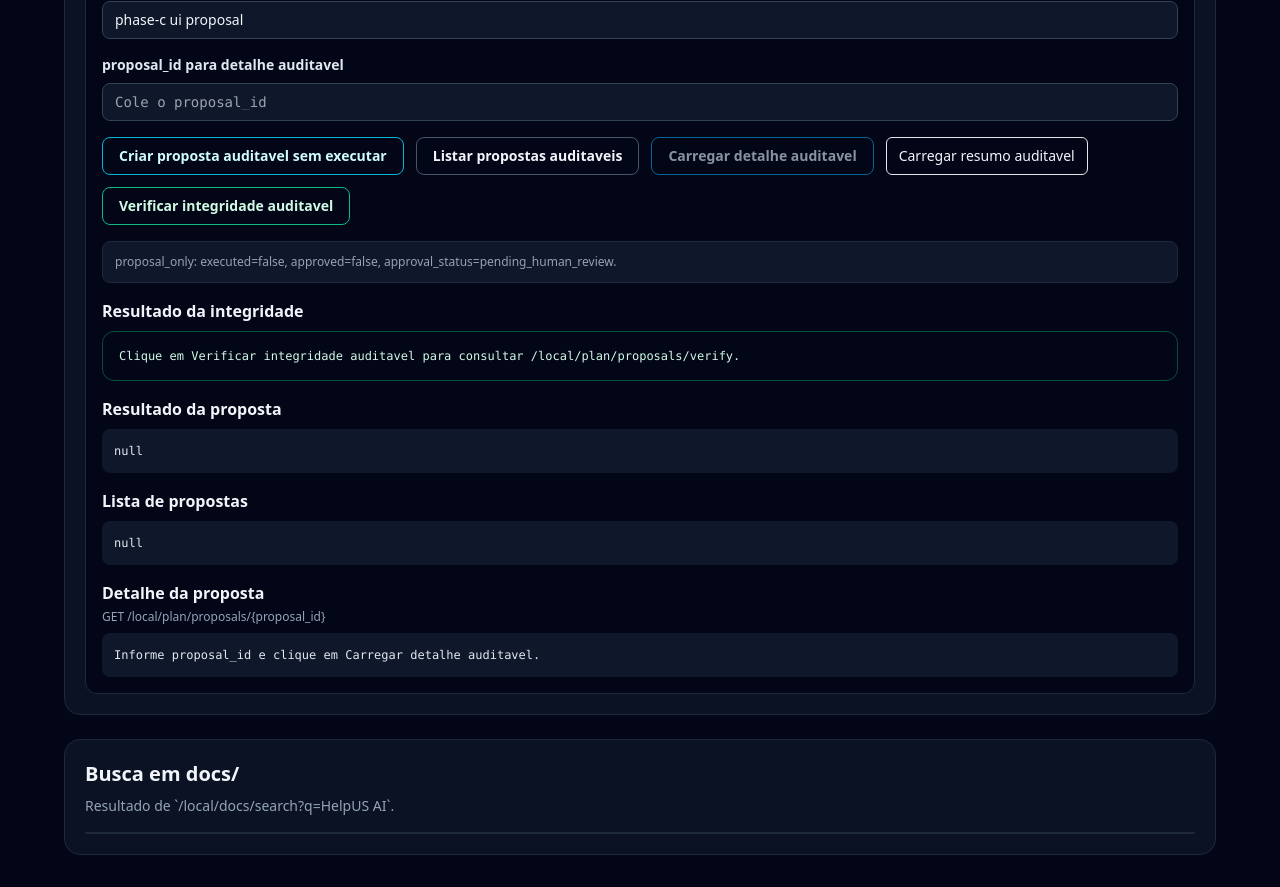
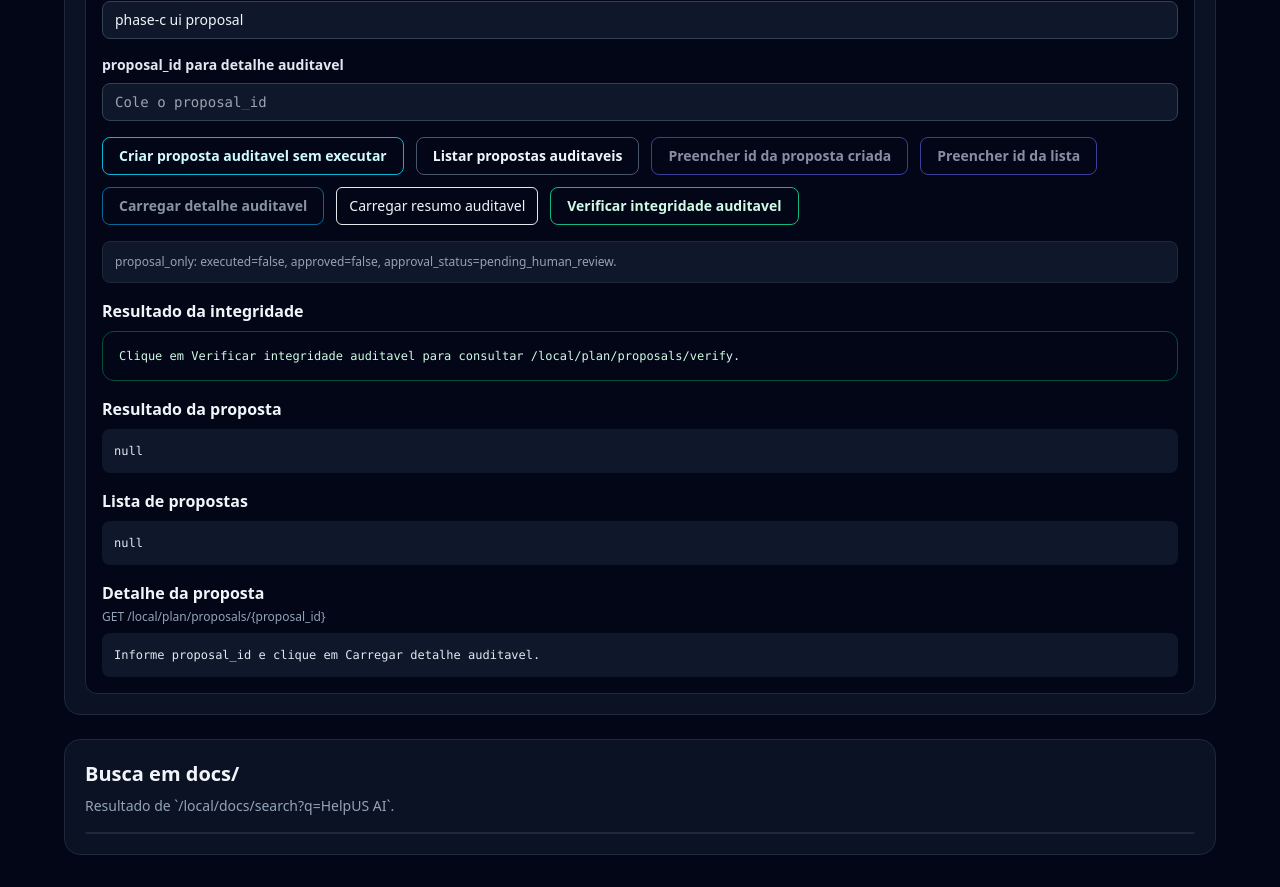
Before and after one commit to HelpUSA/helpus-ai, a Next.js app in the folder frontend/: page /admin/local in a window 1280 px wide. Shown: the part 1520-2407 px from the top of the page. Built offline with nearby package versions, Linux system fonts and the light colour scheme.

Commit message:
feat: add proposal detail quick fill in admin

```diff
--- a/frontend/src/app/admin/local/page.tsx
+++ b/frontend/src/app/admin/local/page.tsx
@@ -71,6 +71,29 @@ function decodeJwtEmail(token: string) {
 
 function prettyJson(value: unknown) {
   return JSON.stringify(value, null, 2)
+}
+
+function findProposalId(value: unknown): string {
+  if (!value || typeof value !== 'object') return ''
+  const record = value as Record<string, unknown>
+  const direct = record.proposal_id
+  if (typeof direct === 'string' && direct.trim()) return direct
+
+  const proposal = record.proposal
+  if (proposal && typeof proposal === 'object') {
+    const nested = (proposal as Record<string, unknown>).proposal_id
+    if (typeof nested === 'string' && nested.trim()) return nested
+  }
+
+  const proposals = record.proposals
+  if (Array.isArray(proposals)) {
+    for (const item of proposals) {
+      const candidate = findProposalId(item)
+      if (candidate) return candidate
+    }
+  }
+
+  return ''
 }
 
 function RiskBadge({ plan }: { plan: LocalPlanResult | null }) {
@@ -273,6 +296,16 @@ export default function AdminLocalReadonlyPage() {
       setErro(error instanceof Error ? error.message : 'Falha ao carregar resumo auditavel.')
     }
   }, [fetchLocal])
+
+  const usarPropostaIdAuditavel = useCallback((source: unknown) => {
+    const id = findProposalId(source)
+    if (!id) {
+      setErro('Nenhum proposal_id encontrado para preencher o detalhe auditavel.')
+      return
+    }
+    setProposalDetailId(id)
+    setErro('')
+  }, [])
 
   const carregarDetalheProposta = useCallback(async () => {
     const normalized = proposalDetailId.trim()
@@ -493,6 +526,22 @@ export default function AdminLocalReadonlyPage() {
                   Listar propostas auditaveis
                 </button>
                 <button
+                  className="rounded-lg border border-indigo-500 px-4 py-2 text-sm font-semibold text-indigo-100 hover:bg-indigo-950 disabled:cursor-not-allowed disabled:opacity-60"
+                  disabled={proposalLoading || !findProposalId(proposalResult)}
+                  onClick={() => usarPropostaIdAuditavel(proposalResult)}
+                  type="button"
+                >
+                  Preencher id da proposta criada
+                </button>
+                <button
+                  className="rounded-lg border border-indigo-500 px-4 py-2 text-sm font-semibold text-indigo-100 hover:bg-indigo-950 disabled:cursor-not-allowed disabled:opacity-60"
+                  disabled={proposalLoading || !findProposalId(proposals)}
+                  onClick={() => usarPropostaIdAuditavel(proposals)}
+                  type="button"
+                >
+                  Preencher id da lista
+                </button>
+                <button
                   className="rounded-lg border border-sky-500 px-4 py-2 text-sm font-semibold text-sky-100 hover:bg-sky-950 disabled:cursor-not-allowed disabled:opacity-60"
                   disabled={proposalLoading || !proposalDetailId.trim()}
                   onClick={() => void carregarDetalheProposta()}
--- a/package.json
+++ b/package.json
@@ -35,6 +35,8 @@
     "smoke:phase-i-detail-api": "python scripts/42_smoke_local_plan_detail_api_contract.py",
     "smoke:phase-i": "npm run smoke:phase-i-detail-api && npm run smoke:phase-h",
     "smoke:phase-j-ui": "python scripts/helpusai/smoke_admin_local_audit_detail_panel.py",
-    "smoke:phase-j": "npm run smoke:phase-j-ui && npm run smoke:phase-i"
+    "smoke:phase-j": "npm run smoke:phase-j-ui && npm run smoke:phase-i",
+    "smoke:phase-k-ui": "python scripts/helpusai/smoke_admin_local_audit_detail_quickfill_panel.py",
+    "smoke:phase-k": "npm run smoke:phase-k-ui && npm run smoke:phase-j"
   }
 }
```
Also changed, not shown: 4 other files (tests, documents, lock files or other folders).
